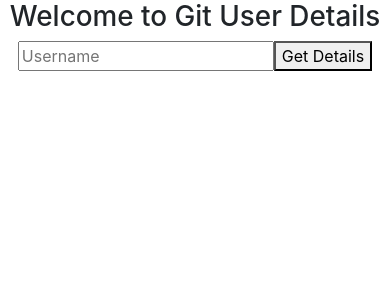
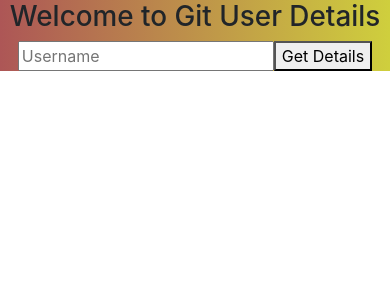
Before and after one commit to kamalesh2110/git_hub, a React (Create React App) app: page / in a window 390 px wide. Shown: the top 300 px of the page. Built offline with nearby package versions, Linux system fonts and the light colour scheme.

Commit message:
media query

```diff
--- a/src/App.css
+++ b/src/App.css
@@ -1,5 +1,18 @@
 .App {
     text-align: center;
+    background-image: linear-gradient(to right, red, yellow);
+}
+
+@media (min-width: 200px) and (max-width:424px) {
+    .App {
+        background-image: linear-gradient(to right, rgb(173, 86, 86), rgb(207, 207, 61));
+    }
+}
+
+@media (min-width: 425px) and (max-width:768px) {
+    .App {
+        background-image: linear-gradient(to right, rgb(223, 53, 180), rgb(68, 170, 170));
+    }
 }
 
 .App-logo {
```
Lines whose indentation alone changed are shown as unchanged.
